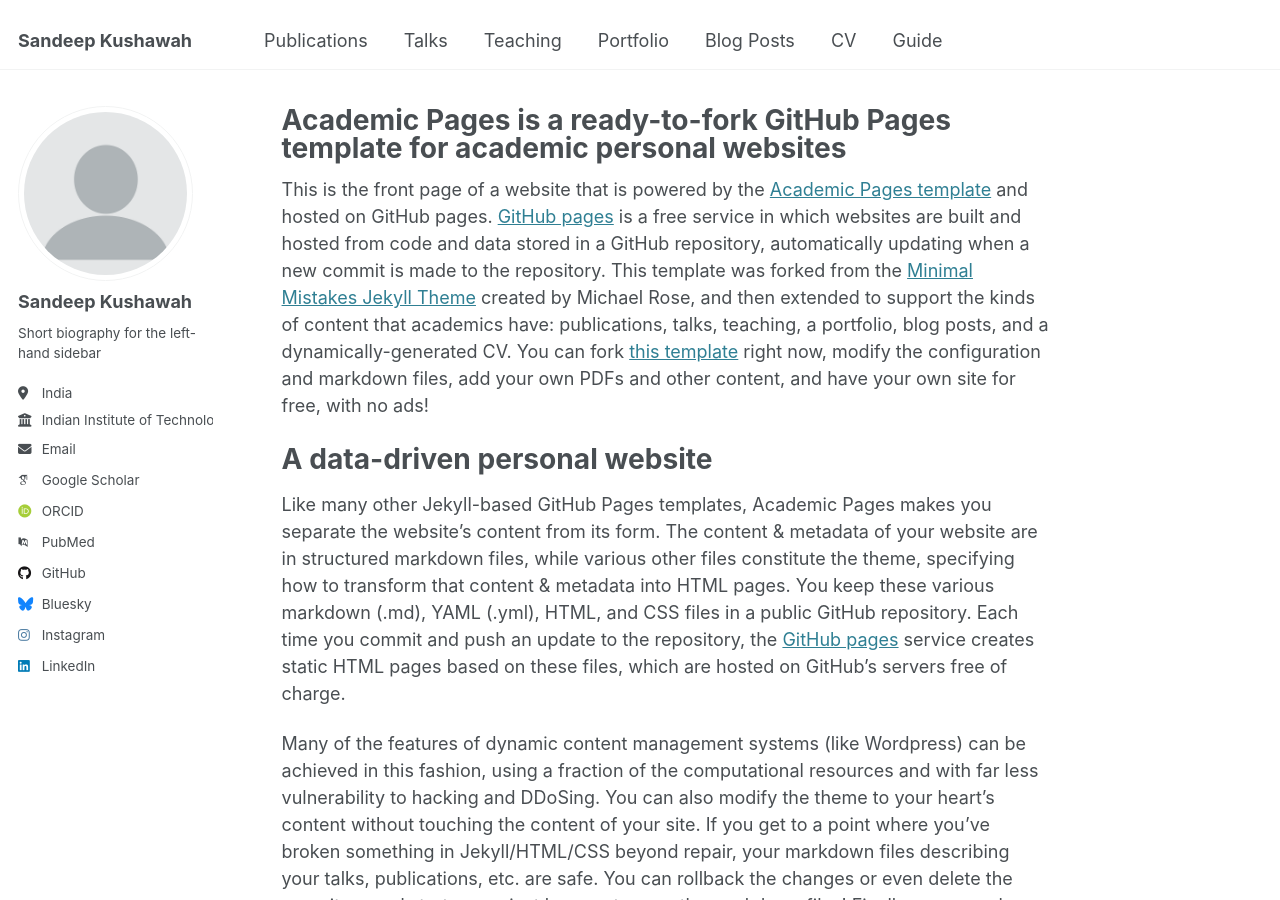
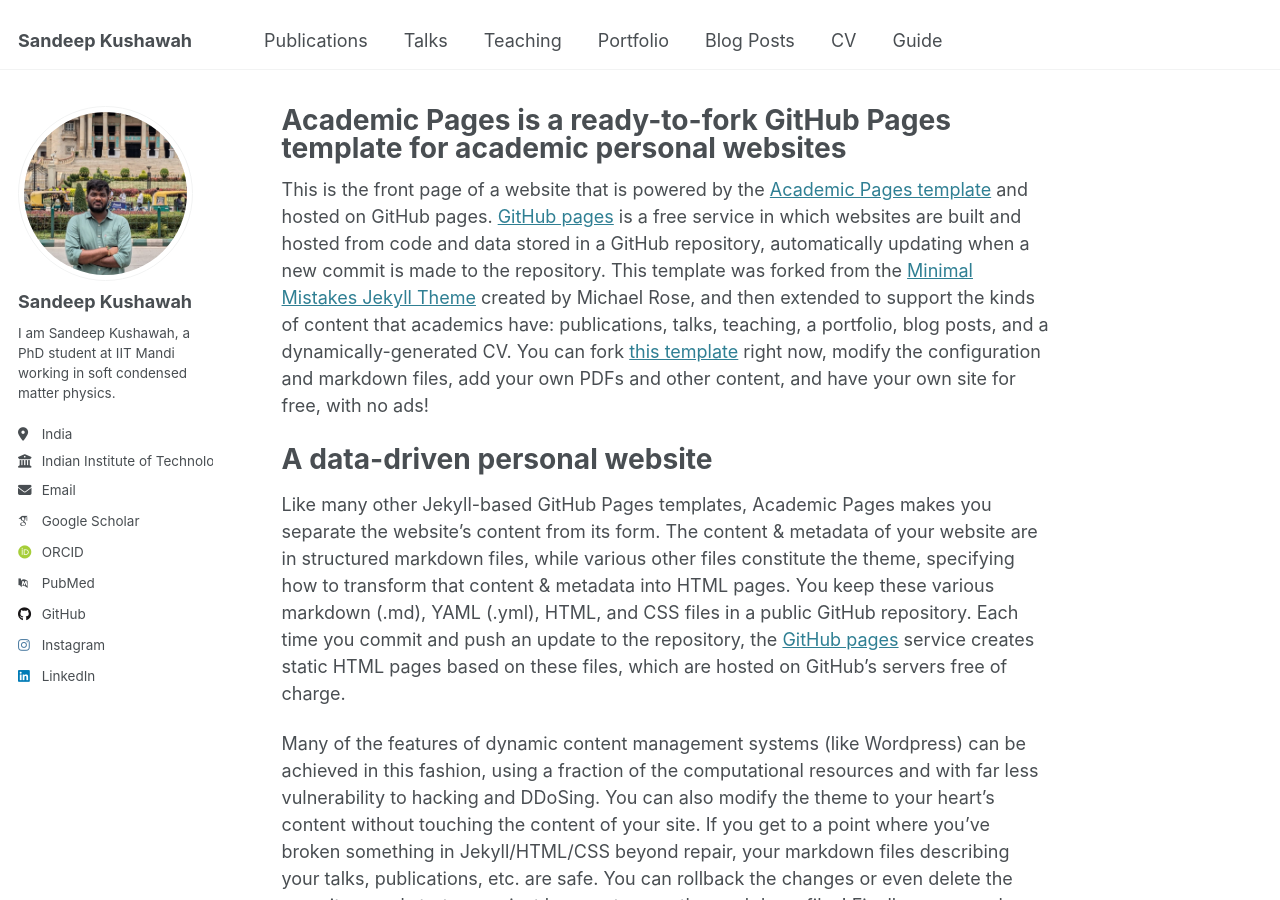
Before and after one commit to sandeepkushawah/sandeepkushawah.github.io, a Jekyll site: the page built from _pages/about.md, in a window 1280 px wide and 900 px high. Built offline with Jekyll 4.4.1, drawn with Linux system fonts in a browser that asks for light colours; some web fonts are replaced.

Commit message:
Updated profile and research sections

```diff
--- a/_config.yml
+++ b/_config.yml
@@ -22,10 +22,10 @@
 #               Additional customization can be done by editing /_includes/author-profile.html
 author:
   # Biographic information
-  avatar           : "profile.png"
+  avatar           : "profile.jpg"
   name             : "Sandeep Kushawah"
   pronouns         : # example: "she/her"
-  bio              : "Short biography for the left-hand sidebar"
+  bio              : "I am Sandeep Kushawah, a PhD student at IIT Mandi working in soft condensed matter physics."
   location         : "India"
   employer         : "Indian Institute of Technology Mandi"
   uri              : # URL
@@ -50,7 +50,7 @@
   stackoverflow    : # User number or user number and name (i.e., use "1" or "1/jeff-atwood")
 
   # Social media
-  bluesky          : "bsky.app" # Replace this with you Bluesky username
+  bluesky          : #"bsky.app" # Replace this with you Bluesky username
   facebook         : # Username
   flickr           : # Username
   foursquare       : # Username
```
Also changed, not shown: images/profile.jpg (added).
